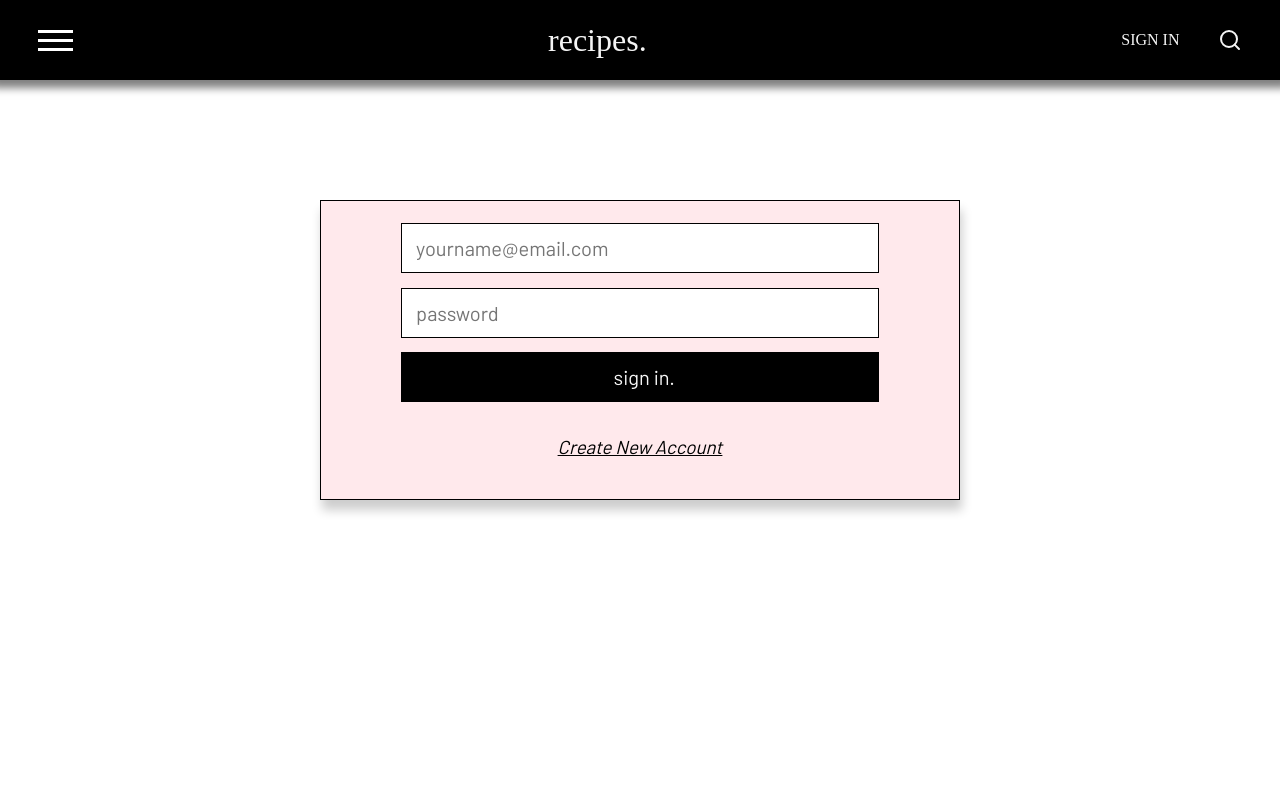
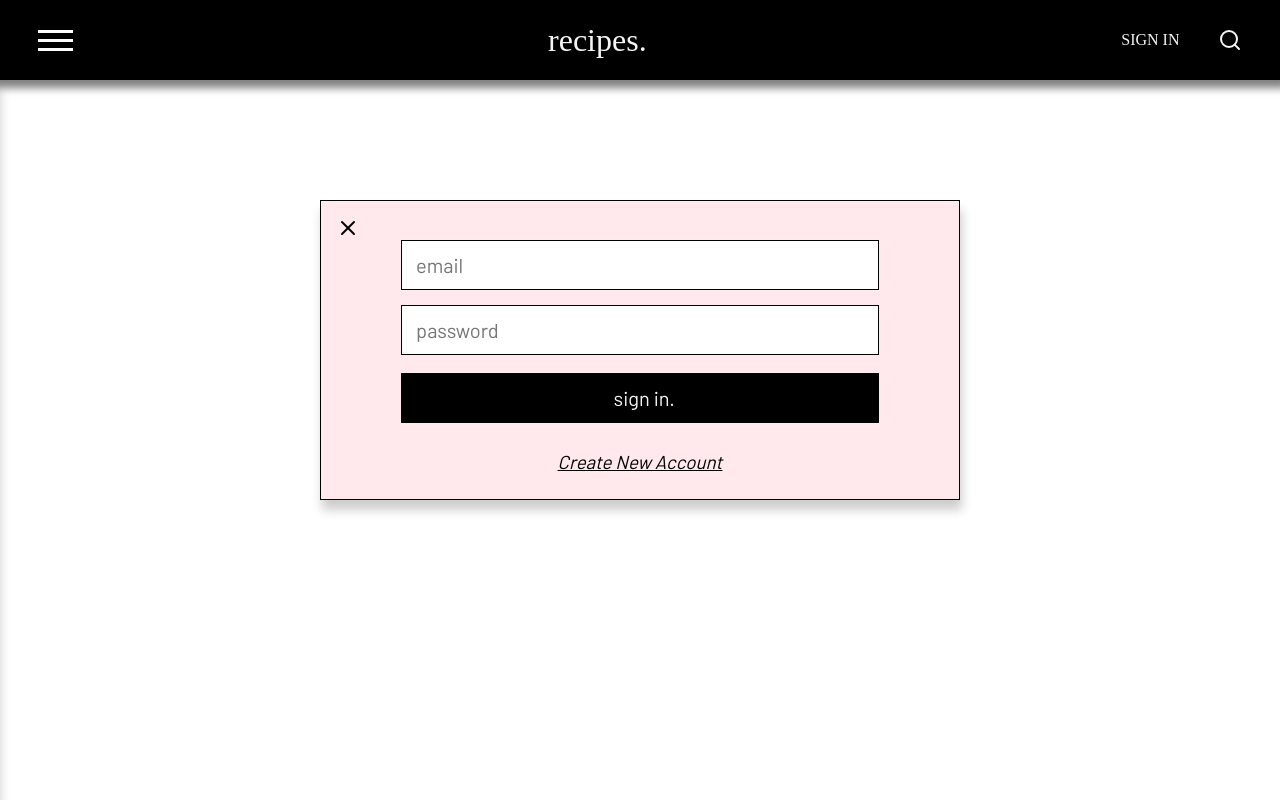
Before and after one commit to gnardinosaur/heatherFrontEnd, a React app: page / in a window 1280 px wide. Both pictures are taken after a click on the element "SIGN IN". Built offline with nearby package versions, Linux system fonts and the light colour scheme; a web font is replaced by a local one.

Commit message:
smoother signIn modal transitions

```diff
--- a/App.global.scss
+++ b/App.global.scss
@@ -1,4 +1,4 @@
-@import url('https://fonts.googleapis.com/css2?family=Barlow:400,600&display=swap');
+@import url('https://fonts.googleapis.com/css2?family=Barlow:wght@400;600&display=swap');
 
 *, *:before, *:after {
   box-sizing: inherit;
--- a/components/Drawer/styles.scss
+++ b/components/Drawer/styles.scss
@@ -4,9 +4,9 @@
   width: 300px;
   height: 100%;
   top: 80px;
-  opacity: 0.7;
   transform: translate(-100%,0);
   transition: transform 0.5s;
+  box-shadow: 0px 10px 10px rgb(0, 0, 0, 0.2);
 
   &.show {
     transform: translate(0,0);
--- a/components/Header/index.js
+++ b/components/Header/index.js
@@ -38,7 +38,7 @@ function Header() {
         <SearchBar show={modals.searchBar} />
       </div>
       <div>
-        <SignInModal show={modals.signIn} />
+        <SignInModal show={modals.signIn} toggleModals={toggleModals} />
       </div>
     </div>
   )
--- a/components/SignInModal/index.js
+++ b/components/SignInModal/index.js
@@ -1,6 +1,7 @@
 import React, { useState } from 'react';
 import styles from './styles.scss';
 import cn from 'classnames';
+import { X } from 'react-feather';
 
 function SignInModal(props) {
   const [nameInput, setNameInput] = useState(false);
@@ -16,15 +17,24 @@ function SignInModal(props) {
       nameInput && styles.createAccount
       )}>
       <div className={styles.formContainer}>
+        <X id='signIn' onClick={props.toggleModals} />
         <form>
-          <input type='text' name='email' placeholder='yourname@email.com'></input>
+          <input type='text' name='email' placeholder='email'></input>
           <input type='password' name='pw' placeholder='password'></input>
           <input type='text' name='firstname' placeholder='firstname' className={cn(
             styles.firstName,
             nameInput && styles.show)}>
           </input>
-          <input type='submit' value={nameInput ? 'create account.' : 'sign in.'} className={styles.btn}></input>
-          <h3 onClick={addNameInput}><em>{nameInput ? 'Sign In To Existing Account' : 'Create New Account'}</em></h3>
+          <input type='submit' value={nameInput ? 'create account.' : 'sign in.'} className={cn(
+            styles.btn,
+            nameInput && styles.slide
+            )}>
+          </input>
+          <h3 onClick={addNameInput} className={cn(nameInput && styles.slide)}>
+            <em>
+              {nameInput ? 'Sign In To Existing Account' : 'Create New Account'}
+            </em>
+          </h3>
         </form>
       </div>
     </div>
--- a/components/SignInModal/styles.scss
+++ b/components/SignInModal/styles.scss
@@ -1,3 +1,5 @@
+$transition-time: 0.5s;
+
 @mixin mobile {
   @media (max-width: 414px) {
     @content;
@@ -8,7 +10,7 @@
   display: none;
   margin: auto;
   height: 300px;
-  transition: height 0.3s;
+  transition: height $transition-time;
   width: 50%;
   background-color: #ffe9ec;
   justify-content: center;
@@ -17,12 +19,13 @@
   box-shadow: 2px 10px 10px rgb(0, 0, 0, 0.2);
 
   &.createAccount {
-    transition: height 0.3s;
+    transition: height $transition-time;
     height: 400px;
   }
 
   form {
     width: 75%;
+    margin-top: 5%;
   }
 
   input {
@@ -40,31 +43,58 @@
   &.show {
     display: block;
   }
+
+  @include mobile {
+    width: 85%;
+  }
 }
 
 .formContainer {
+  position: relative;
   height: 100%;
   display: flex;
   justify-content: center;
   align-items: center;
-}
 
-// make this transition smoother, works for now but isn't great
-.firstName {
-  display: none;
-
-  &.show {
-    display: inherit;
+  svg {
+    position: absolute;
+    top: 15px;
+    left: 15px;
   }
 }
 
+// this <input> is going to change opacity at the same speed that the submit button slides down to reveal it
+.firstName {
+  opacity: 0;
+  transition: $transition-time;
+
+  &.show {
+    opacity: 1;
+    transition: $transition-time;
+  }
+}
+
+// this button is going to slide down to reveal the firstName input
 .btn {
   background: black;
   color: whitesmoke;
   cursor: pointer;
+  transform: translate(0, -120%);
+  transition: transform $transition-time;
+
+  &.slide {
+    transform: translate(0,0);
+  }
 }
 
 h3 {
+  margin-top: -10%;
   text-decoration: underline;
   cursor: pointer;
+  transition: margin-top $transition-time;
+
+  &.slide {
+    margin-top: 3%;
+    transition: margin-top $transition-time;
+  }
 }
```
